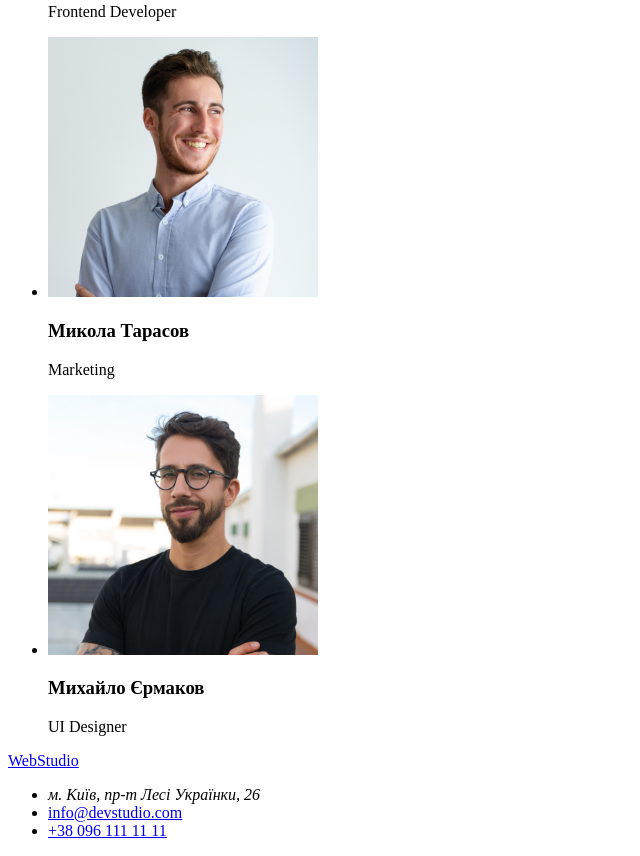
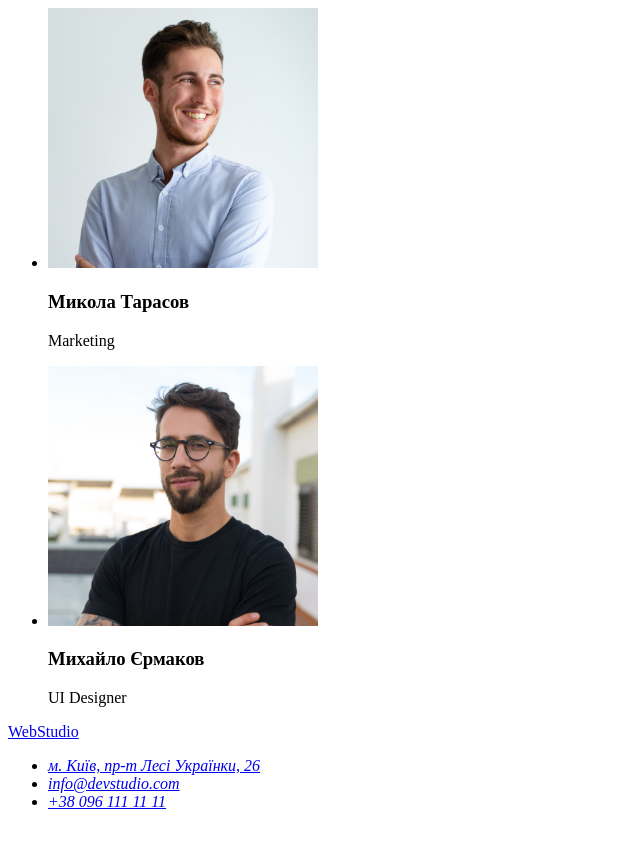
Before and after one commit to MariKa2525/goit-markup-hw-01, a plain HTML site: page index.html in a window 1280 px wide. Shown: the part 2328-3184 px from the top of the page, without its empty margins (0-640 px from the left). After the commit the page ends 3155 px from the top, so only its background shows below. Drawn offline with Linux system fonts and the light colour scheme.

Commit message:
Update.index.html

```diff
--- a/index.html
+++ b/index.html
@@ -30,7 +30,7 @@
        <!--Герой-->
     <section>
         <h1>Ефективні рішення для вашого бізнесу</h1>
-        <button type="button" name="button" style = "width: 216px; height:50px;"><b>Замовити послугу</b></button>
+        <button type="button" name="button"><b>Замовити послугу</b></button>
     </section>
 
     <!--Особливості роботи-->
@@ -99,11 +99,15 @@
 <!--Футер-->
 <footer>
     <a href="./index.html"> WebStudio </a>
+
+    <address>
     <ul>
-        <li><address>м. Київ, пр-т Лесі Українки, 26</address></li>
+    <li><a href="https://goo.gl/maps/m37v5d8VHXMpui1S7" target="_blank" rel="noopener noreferrer">м. Київ, пр-т Лесі Українки, 26</a></li>
         <li><a href="mailto:info@devstudio.com">info@devstudio.com</a></li>
         <li><a href="tel:+380961111111">+38 096 111 11 11</a></li>
-    </ul>
+        </ul>
+    </address>
+
 </footer>
     </body>
 </html>
```
